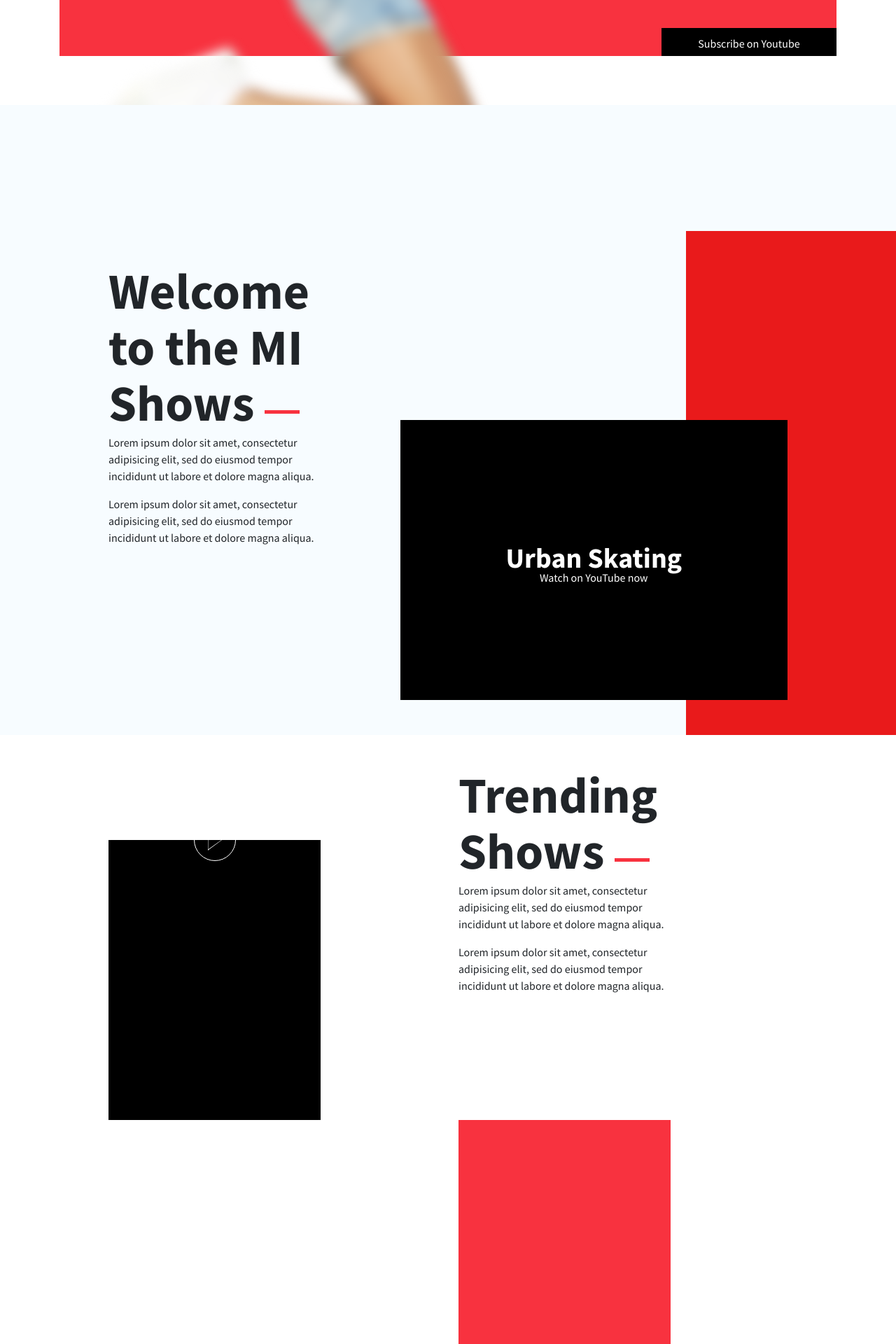
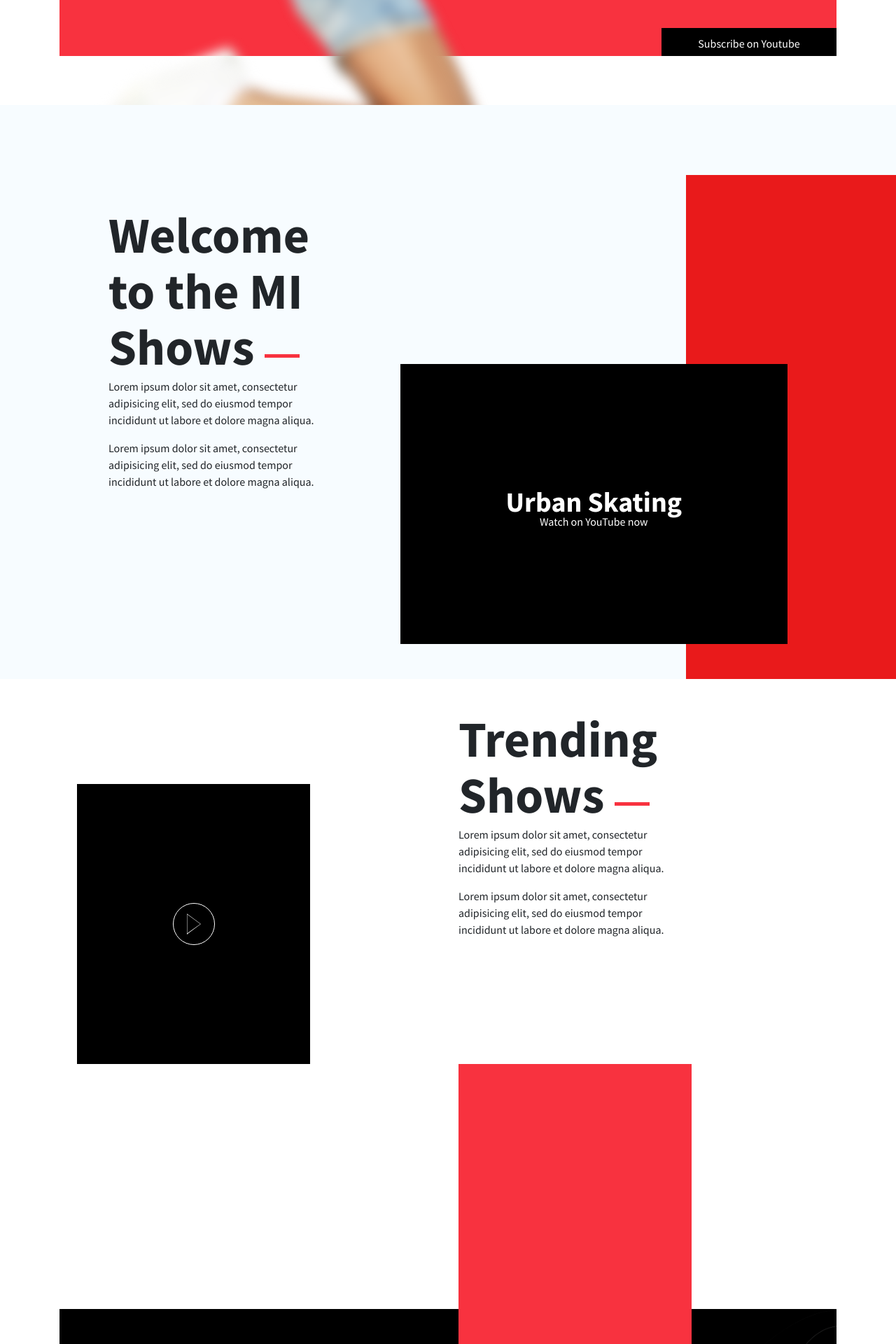
Before and after one commit to AmjadRathod/mitv, a Jekyll site: the page built from about.html, in a window 1280 px wide. Shown: the part 714-2634 px from the top of the page at 70% size. Built offline with Jekyll 4.4.1, drawn with Linux system fonts in a browser that asks for light colours; nearby versions of some CDN libraries.

Commit message:
comp about page

```diff
--- a/_sass/fatahdigital/about.scss
+++ b/_sass/fatahdigital/about.scss
@@ -2,12 +2,23 @@
   background-color: #f7fcff;
   position: relative;
   .about_box {
-    padding-top: 180px;
+    padding-top: 100px;
+    @media only screen and (max-width: 767px) {
+      padding-top: 0;
+    }
+    .wrapper {
+      @media only screen and (max-width: 1024px) {
+        padding: 35px 25px;
+      }
+    }
   }
   .channels_music {
     margin-top: 220px;
     height: 50%;
     position: relative;
+    @media only screen and (max-width: 767px) {
+      margin-top: 0
+    }
     .home_channel_title {
       position: absolute;
       top: 45%;
@@ -22,15 +33,35 @@
     right: 0;
     bottom: 0;
     background-color: #e91a1b;
+    @media only screen and (max-width: 1024px) {
+      height: 50vh;
+    }
+    @media only screen and (max-width: 800px) {
+      height: 62vh;
+    }
+    @media only screen and (max-width: 767px) {
+      display: none;
+    }
+  }
+  .hero1_title {
+    @media only screen and (max-width: 800px) {
+      font-size: 36px;
+    }
   }
 }
 .about_hero2 {
+  .wrapper {
+    padding-left: 25px;
+    padding-right: 25px;
+  }
   .sport {
     margin-top: 100px;
   }
   .play_btn {
-    top: 50%;
-    transform: translateY(-50%);
+    position: absolute;
+    left: 50%;
+    top: 60%;
+    transform: translate(-50%, -50%);
   }
   .box {
     position: relative;
@@ -39,8 +70,17 @@
     height: 400px;
     margin-top: -100px;
     background-color: rgb(248, 50, 63);
+    @media only screen and (max-width: 800px) {
+      display: none;
+    }
+  }
+  .hero1_title {
+    @media only screen and (max-width: 767px) {
+      font-size: 58px;
+    }
   }
 }
+
 .about_hero3 {
   .home_hero4 {
     margin-top: 0;
--- a/about.html
+++ b/about.html
@@ -90,11 +90,11 @@
               <div class="col-sm-6">
                 <div class="blog">
                   <div class="row">
-                    <div class="col-sm-2">
+                    <div class="col-2">
                       <div class="avatar">
                       </div>
                     </div>
-                    <div class="col-sm-10">
+                    <div class="col-10">
                       <h1>Why I study the most dangerous animal on earth</h1>
                       <p>14 February 2022</p>
                       <p>Lorem ipsum dolor sit amet, consectetur adipisicing elit, sed do eiusmod tempor incididunt ut labore et dolore magna aliqua. Ut enim ad minim veniam, quis nostrud exercitation ullamco.</p>
@@ -105,11 +105,11 @@
               <div class="col-sm-6">
                 <div class="blog">
                   <div class="row">
-                    <div class="col-sm-2">
+                    <div class="col-2">
                       <div class="avatar">
                       </div>
                     </div>
-                    <div class="col-sm-10">
+                    <div class="col-10">
                       <h1>What the music industry can learn from successful YouTubers</h1>
                       <p>14 February 2022</p>
                       <p>Lorem ipsum dolor sit amet, consectetur adipisicing elit, sed do eiusmod tempor incididunt ut labore et dolore magna aliqua. Ut enim ad minim veniam, quis nostrud exercitation ullamco.</p>
@@ -120,11 +120,11 @@
               <div class="col-sm-6">
                 <div class="blog">
                   <div class="row">
-                    <div class="col-sm-2">
+                    <div class="col-2">
                       <div class="avatar">
                       </div>
                     </div>
-                    <div class="col-sm-10">
+                    <div class="col-10">
                       <h1>Three tricks to becoming a better writer</h1>
                       <p>14 February 2022</p>
                       <p>Lorem ipsum dolor sit amet, consectetur adipisicing elit, sed do eiusmod tempor incididunt ut labore et dolore magna aliqua. Ut enim ad minim veniam, quis nostrud exercitation ullamco.</p>
@@ -135,11 +135,11 @@
               <div class="col-sm-6">
                 <div class="blog">
                   <div class="row">
-                    <div class="col-sm-2">
+                    <div class="col-2">
                       <div class="avatar">
                       </div>
                     </div>
-                    <div class="col-sm-10">
+                    <div class="col-10">
                       <h1>Quality content is better than quantity of content</h1>
                       <p>14 February 2022</p>
                       <p>Lorem ipsum dolor sit amet, consectetur adipisicing elit, sed do eiusmod tempor incididunt ut labore et dolore magna aliqua. Ut enim ad minim veniam, quis nostrud exercitation ullamco.</p>
@@ -160,16 +160,16 @@
           <div class="wrapper">
             <div class="news_logo">
               <div class="row">
-                <div class="col-sm-3">
+                <div class="col-sm-3 col-6">
                   <img src="/assets/images/GOLDENGRID.png" alt="">
                 </div>
-                <div class="col-sm-3">
+                <div class="col-sm-3 col-6">
                   <img src="/assets/images/Icon.png" alt="">
                 </div>
-                <div class="col-sm-3">
+                <div class="col-sm-3 col-6">
                   <img src="/assets/images/SWEETY.png" alt="">
                 </div>
-                <div class="col-sm-3">
+                <div class="col-sm-3 col-6">
                   <img src="/assets/images/ICE_CREAM_BAR.png" alt="">
                 </div>
               </div>
```
